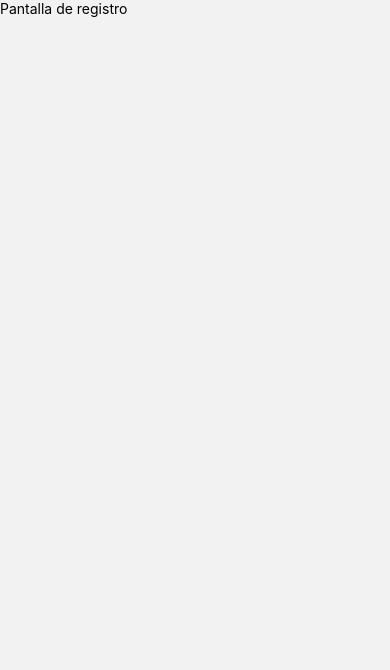
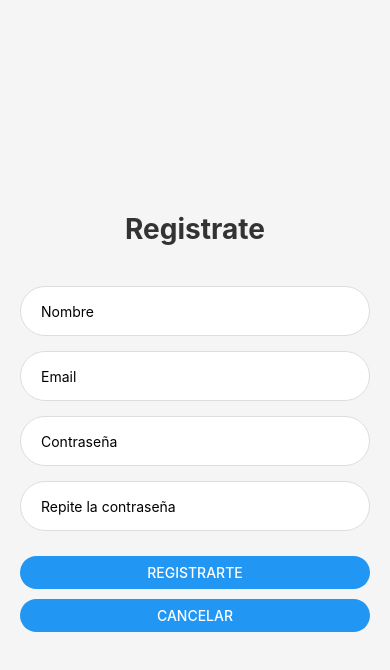
Before and after one commit to Victorr501/GestorFrontEnd, a React Native app in the folder Gestor/: screen /Registro in a window 390 px wide. Shown: the top 670 px of the page. Built offline with nearby package versions, Linux system fonts and the light colour scheme.

Commit message:
14/08/2025

```diff
--- a/Gestor/package.json
+++ b/Gestor/package.json
@@ -22,7 +22,9 @@
     "react-native-screens": "~4.11.1"
   },
   "devDependencies": {
-    "@babel/core": "^7.20.0"
+    "@babel/core": "^7.20.0",
+    "typescript": "~5.8.3",
+    "@types/react": "~19.0.10"
   },
   "private": true
 }
--- a/Gestor/src/navigation/AppNavigator.js
+++ b/Gestor/src/navigation/AppNavigator.js
@@ -1,6 +1,6 @@
 import React from "react";
 import { createNativeStackNavigator} from "@react-navigation/native-stack";
-import LoginScreen from "../screens/HomeScreen";
+import LoginScreen from "../screens/LoginScreen";
 import RegistroScreen from "../screens/RegistroScreen";
 
 const Stack = createNativeStackNavigator();
--- a/Gestor/src/screens/RegistroScreen.js
+++ b/Gestor/src/screens/RegistroScreen.js
@@ -1,10 +1,127 @@
-import React from "react";
-import {View, Text} from 'react-native';
+import React, {useState} from "react";
+import {
+    View,
+    Text,
+    TextInput,
+    Button,
+    SafeAreaView,
+    StyleSheet
+}
+from 'react-native';
 
-export default function RegistroScreen(){
+
+
+
+const RegistroScreen = ({navigation}) => {
+    //Varibles locales
+    const [email, setEmail] = useState('');
+    const [password, setPassword] = useState('');
+    const [repitPassword, setrepitPassword] = useState('');
+    const [name, setName] = useState('');
+
+    //Esta variale activa el boton
+    const [isLoading, setIsLoading] = useState(false);
+
+    //Función para cancelar
+    const handleCacelar = () => {
+        navigation.navigate('Login')
+    }
+
+    //Funcion para registrar y usar
+    const handleRegistrar = () => {
+        //Verificar todos los parametros
+
+        //Registrar el usuario en la base datos
+
+        //Abrir el home de la aplicacion
+    }
+
     return(
-        <View>
-            <Text>Pantalla de registro</Text>
-        </View>
+        <SafeAreaView style={styles.safeArea}>
+            <View style={styles.container}>
+                <Text style={styles.title}>Registrate</Text>
+                <TextInput
+                    style={styles.input}
+                    placeholder="Nombre"
+                    value={name}
+                    onChangeText={setName}
+                    autoCapitalize="none"
+                />
+                <TextInput
+                    style={styles.input}
+                    placeholder="Email"
+                    value={email}
+                    onChangeText={setEmail}
+                    keyboardType="email-address"
+                    autoCapitalize="none"
+                />
+                <TextInput
+                    style={styles.input}
+                    placeholder="Contraseña"
+                    value={password}
+                    onChange={setPassword}
+                    secureTextEntry
+                />
+                <TextInput
+                    style={styles.input}
+                    placeholder="Repite la contraseña"
+                    value={repitPassword}
+                    onChangeText={setrepitPassword}
+                    secureTextEntry
+                />
+                <View style={styles.buttonContainer}>
+                    <Button
+                        title="Registrarte"
+                        onPress={handleRegistrar}
+                    />
+                </View>
+                <View style={styles.buttonContainer}>
+                    <Button
+                        title="Cancelar"
+                        onPress={handleCacelar}
+                    />
+                </View>
+            </View>
+
+        </SafeAreaView>
     )
-}
+};
+
+const styles = StyleSheet.create({
+    safeArea:{
+        flex:1,
+        backgroundColor:'#f5f5f5'
+    },
+    container:{
+        flex:1,
+        justifyContent: 'center',
+        alignItems: 'center',
+        padding: 20,
+    },
+    title:{
+        fontSize: 28,
+        fontWeight: 'bold',
+        marginBottom: 40,
+        color: '#333'
+
+    },
+    input: {
+        width: '100%',
+        height: 50,
+        backgroundColor: '#fff',
+        borderRadius: 25,
+        paddingHorizontal: 20,
+        marginBottom: 15,
+        borderWidth: 1,
+        borderColor: '#ddd',
+    },
+    buttonContainer: {
+        width: '100%',
+        marginTop: 10,
+        borderRadius: 25,
+        overflow: 'hidden',
+    }
+})
+
+
+export default RegistroScreen;
--- /dev/null
+++ b/Gestor/src/types/User.js
@@ -0,0 +1,6 @@
+/**
+ * @typedef {object} UserData
+ * @property {string} name El nombre completo del usuario.
+ * @property {string} email La dirección de correo electrónico del usuario.
+ * @property {string} password La contraseña del usuario.
+ */
--- /dev/null
+++ b/Gestor/tsconfig.json
@@ -0,0 +1,4 @@
+{
+  "compilerOptions": {},
+  "extends": "expo/tsconfig.base"
+}
```
Also changed, not shown: Gestor/src/services/userService.js (added, +38 -0 lines), Gestor/src/screens/LoginScreen.js (renamed from Gestor/src/screens/HomeScreen.js), 1 other file (tests, documents, lock files or other folders).
